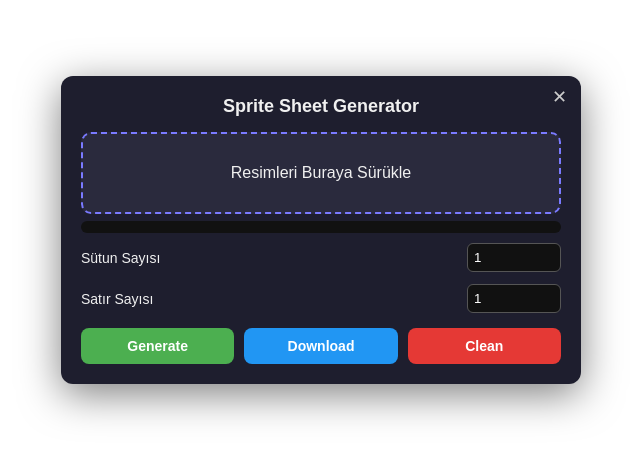
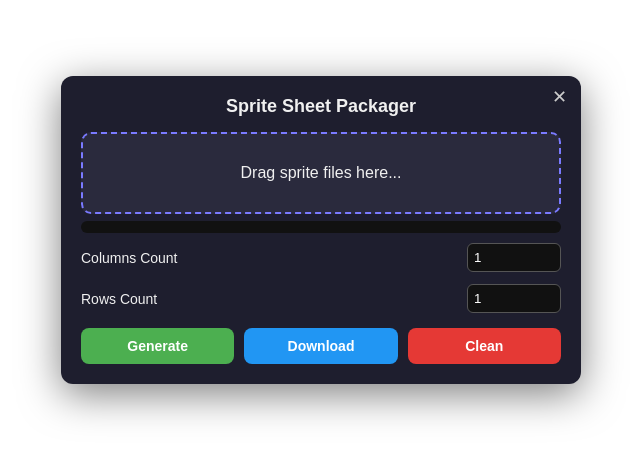
Before and after one commit to thecodefatheryt/spritePackager, a plain HTML site: page index.html in a window 1280 px wide. Shown: the part 170-628 px from the top of the page, 319-959 px from the left. Drawn offline with Linux system fonts and the light colour scheme.

Commit message:
Rename 'Sprite Sheet Generator' to 'Sprite Sheet Packager'
file title changed.
main language changed to English...

```diff
--- a/index.html
+++ b/index.html
@@ -2,7 +2,7 @@
 <html lang="tr">
 <head>
 <meta charset="UTF-8">
-<title>Sprite Sheet Generator</title>
+<title>Sprite Sheet Packager</title>
 </head>
 <body>
 <script>
@@ -161,17 +161,17 @@
   tcf_sprite_generator.id = 'tcf_sprite_generator';
   tcf_sprite_generator.innerHTML = `
     <span class="tcf_sprite_generator_close" id="tcf_sprite_generator_close">✕</span>
-    <div class="tcf_sprite_generator_title">Sprite Sheet Generator</div>
-    <div class="tcf_sprite_generator_dropzone" id="tcf_sprite_generator_dropzone">Resimleri Buraya Sürükle</div>
+    <div class="tcf_sprite_generator_title">Sprite Sheet Packager</div>
+    <div class="tcf_sprite_generator_dropzone" id="tcf_sprite_generator_dropzone">Drag sprite files here...</div>
     <input type="file" id="tcf_sprite_generator_fileinput" accept="image/png" multiple style="display:none;">
     <div class="tcf_sprite_generator_filecount" id="tcf_sprite_generator_filecount"></div>
     <div class="tcf_sprite_generator_thumbs" id="tcf_sprite_generator_thumbs"></div>
     <div class="tcf_sprite_generator_row">
-      <label>Sütun Sayısı</label>
+      <label>Columns Count</label>
       <input type="number" id="tcf_sprite_generator_cols" min="1" value="1">
     </div>
     <div class="tcf_sprite_generator_row">
-      <label>Satır Sayısı</label>
+      <label>Rows Count</label>
       <input type="number" id="tcf_sprite_generator_rows" min="1" value="1">
     </div>
     <div class="tcf_sprite_generator_buttons">
```
